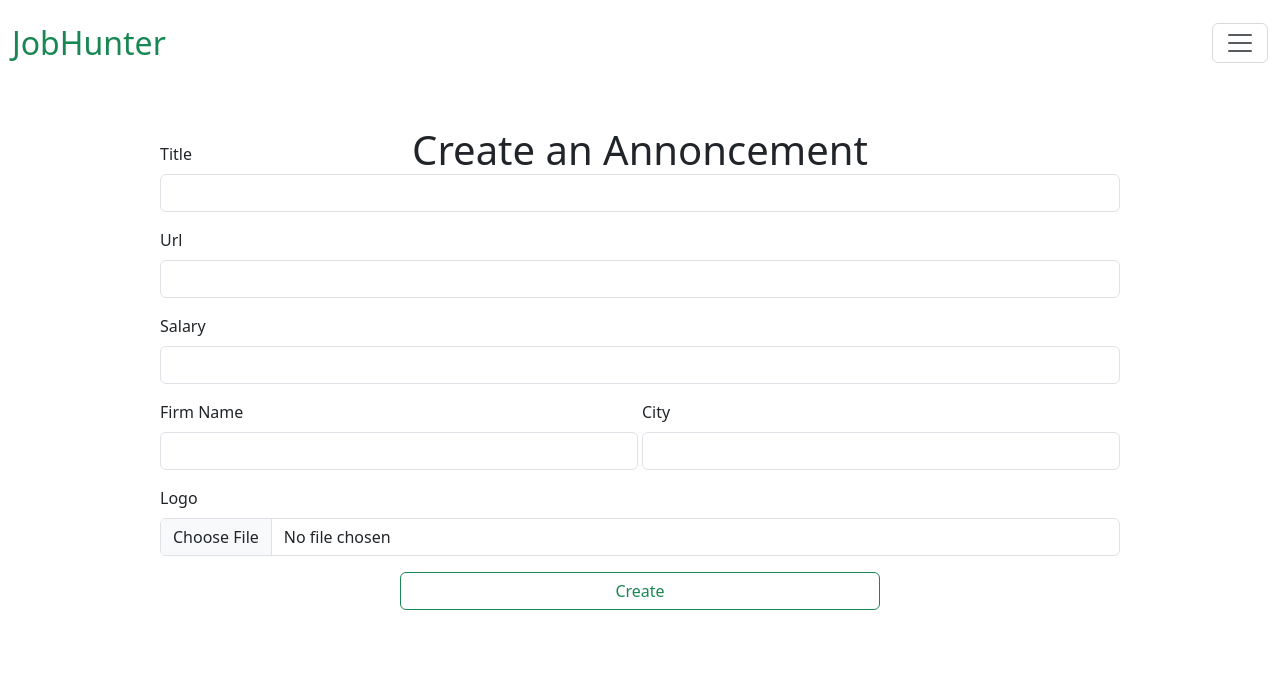
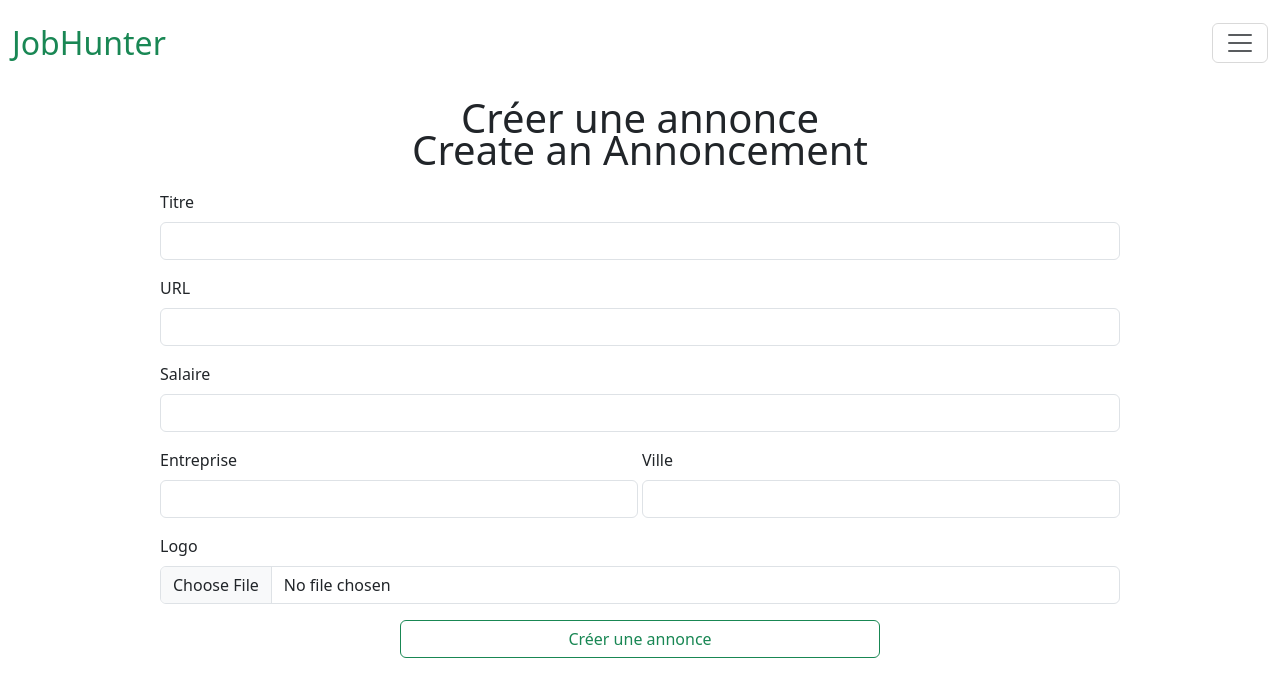
Before and after one commit to NarjisseAjlil/JobHunter, a Vue app: page /formAnnoncement in a window 1280 px wide. Shown: the top 696 px of the page. Built offline with nearby package versions, Linux system fonts and the light colour scheme; no server answers.

Commit message:
added confetti to  annoncement form

```diff
--- a/src/components/FormAnnoncement.vue
+++ b/src/components/FormAnnoncement.vue
@@ -1,6 +1,7 @@
 <script setup>
 import { ref } from "vue";
 import formInstance from "@/services/form.js";
+import ConfettiGenerator from "canvas-confetti";
 
 let success = ref(null);
 
@@ -14,7 +15,6 @@ let form = ref({
   logo: "",
 });
 
-
 async function createAnnoncement() {
   console.clear();
   console.log(form.value);
@@ -27,40 +27,55 @@ async function createAnnoncement() {
     form.value.firmName,
     form.value.city,
     // form.value.categories,
-    form.value.logo,
+    form.value.logo
   );
-  success.value = "Annoncement created";
-
+  success.value = "Annonce ajoutée !";
+  showConfetti();
 }
 
+function showConfetti() {
+  const confettiSettings = {
+    startVelocity: 30,
+    spread: 360,
+    ticks: 60,
+    zIndex: 2000,
+  };
+  const confettiCanvas = document.getElementById("confettiCanvas");
+  ConfettiGenerator(confettiCanvas, confettiSettings).fire({
+    particleCount: 150,
+    spread: 180,
+    origin: { y: 0.6 },
+  });
+}
 </script>
 <template>
   <div class="col-9 position-absolute top-50 start-50 translate-middle">
-    <p v-if="success">SUCESS !!!!!! :{{ success }}</p>
+    <div v-if="!success">
+      <h1 class="mb-5 text-center">Créer une annonce</h1>
       <div class="mb-3">
-      <label class="form-label">Title</label>
-      <input type="text" class="form-control" v-model="form.title">
+        <label class="form-label">Titre</label>
+        <input type="text" class="form-control" v-model="form.title" />
       </div>
 
       <div class="mb-3">
-      <label class="form-label">Url</label>
-      <input type="text" class="form-control" v-model="form.url">
+        <label class="form-label">URL</label>
+        <input type="text" class="form-control" v-model="form.url" />
       </div>
 
       <div class="col mb-3">
-      <label class="form-label">Salary</label>
-      <input type="text" class="form-control" v-model="form.salary">
+        <label class="form-label">Salaire</label>
+        <input type="text" class="form-control" v-model="form.salary" />
       </div>
 
       <div class="row g-1">
         <div class="col mb-3">
-        <label class="form-label">Firm Name</label>
-        <input type="text" class="form-control" v-model="form.firmName">
+          <label class="form-label">Entreprise</label>
+          <input type="text" class="form-control" v-model="form.firmName" />
         </div>
 
         <div class="col mb-3">
-        <label class="form-label">City</label>
-        <input type="text" class="form-control" v-model="form.city">
+          <label class="form-label">Ville</label>
+          <input type="text" class="form-control" v-model="form.city" />
         </div>
       </div>
 
@@ -76,11 +91,35 @@ async function createAnnoncement() {
 
       <div class="mb-3">
         <label for="formFile" class="form-label">Logo</label>
-      <input class="form-control" type="file" id="formFile">
+        <input class="form-control" type="file" id="formFile" />
       </div>
 
       <div class="mb-5 d-grid gap-2 col-6 mx-auto">
-      <button class="btn btn-outline-success" @click="createAnnoncement">Create</button>
+        <button class="btn btn-outline-success" @click="createAnnoncement">
+          Créer une annonce
+        </button>
+      </div>
+    </div>
+
+    <div v-else class="text-center">
+      <h1>{{ success }}</h1>
+
+      <canvas
+        id="confettiCanvas"
+        style="
+          position: absolute;
+          top: 0;
+          left: 0;
+          width: 100%;
+          height: 100%;
+          pointer-events: none;
+        "
+      ></canvas>
+      <p>
+        <RouterLink class="text-success" to="/dashboard"
+          >Retour au dashboard</RouterLink
+        >
+      </p>
     </div>
   </div>
 </template>
```
Lines whose indentation alone changed are shown as unchanged.
